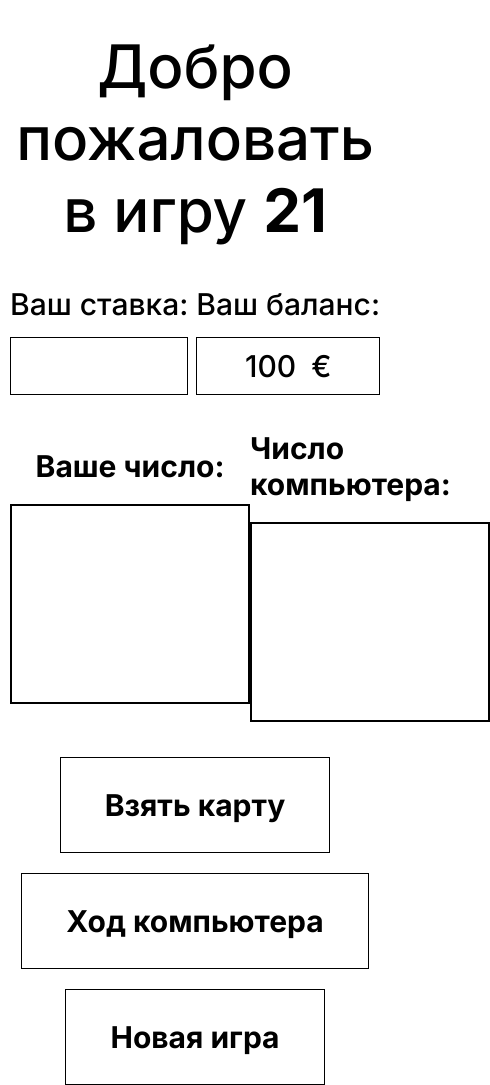
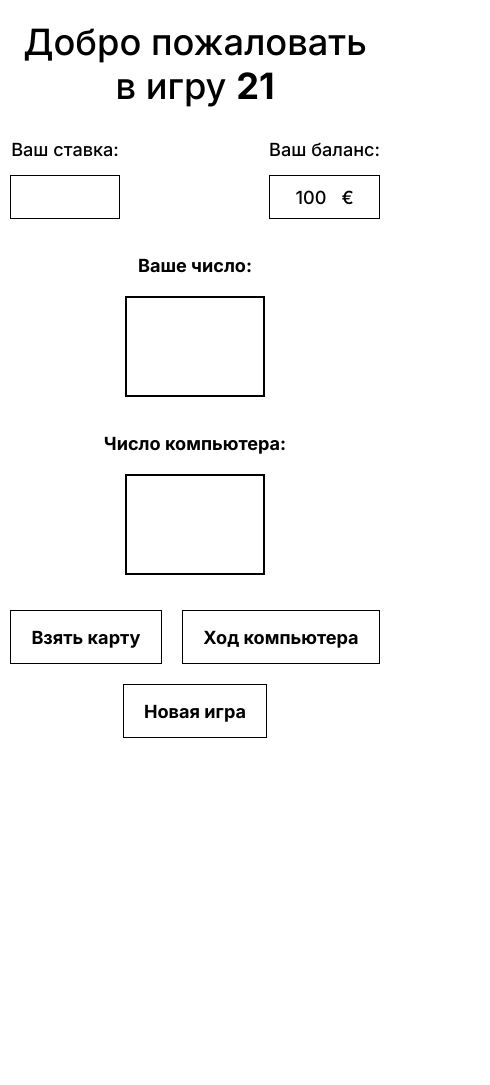
Before and after one commit to ivanprosyanik/21, a plain HTML site: page index.html in a window 390 px wide. Shown: the whole page, 490 px wide, since content can reach past the window. After the commit the page ends 844 px from the top, so only its background shows below. Drawn offline with Linux system fonts and the light colour scheme.

Commit message:
responsive v.0.1

```diff
--- a/main.js
+++ b/main.js
@@ -47,8 +47,12 @@ function playLose(number) {
     resultGame.textContent = 'Вы проиграли';
     btnGetCard.disabled = true;
     btnStop.disabled = true;
-    btnNewGame.disabled = true;
-    restartGame.classList.add('active');
+
+    if(playerMoney == 0) {
+      restartGame.classList.add('active');
+      restartGame.scrollIntoView({ behavior: 'smooth' });
+      btnNewGame.disabled = true;
+    }
   }
 };
 
--- a/scss/_global.scss
+++ b/scss/_global.scss
@@ -15,6 +15,10 @@ body {
   font-family: 'Inter', sans-serif;
   font-size: 30px;
   font-weight: 700;
+
+  @include r($desktop) {
+    font-size: size(30, 18);
+  }
 }
 
 .container {
@@ -25,7 +29,7 @@ body {
 
 .btn {
   cursor: pointer;
-  padding: 29px 44px;
+  padding: size(29, 15) size(44, 20);
   border: 1px solid #000;
   white-space: nowrap;
 
@@ -40,7 +44,7 @@ body {
     visibility: hidden;
     transform: translateY(-150%);
     position: absolute;
-    transition: opacity .3s ease-in-out, visibility .3s ease-in-out, transform .3s ease-in-out, position .3s ease-in-out;
+    transition: opacity .3s ease-in-out, visibility .3s ease-in-out, transform .5s ease-in-out, position .3s ease-in-out;
   }
 
   &-restart.active {
@@ -48,6 +52,6 @@ body {
     visibility: visible;
     transform: translateY(0);
     position: relative;
-    transition: opacity .3s ease-in-out, visibility .3s ease-in-out, transform .3s ease-in-out, position .3s ease-in-out;
+    transition: opacity .3s ease-in-out, visibility .3s ease-in-out, transform .5s ease-in-out, position .3s ease-in-out;
   }
 }
--- a/scss/_vars.scss
+++ b/scss/_vars.scss
@@ -1,8 +1,8 @@
 // Переменные для адаптива
 
-$desktop: 1200px;
-$tablet-2: 992px;
-$tablet: 768px;
-$phone: 576px;
+$desktop: 1200;
+$tablet-2: 992;
+$tablet: 768;
+$phone: 576;
 
 // Colors
--- a/scss/style.scss
+++ b/scss/style.scss
@@ -1,13 +1,13 @@
 @import 'reset';
 @import 'vars';
+@import 'mixins';
 @import 'global';
-@import 'mixins';
 
 
 .title {
   text-align: center;
-  padding-top: 30px;
-  margin-bottom: 40px;
+  padding-top: 20px;
+  margin-bottom: 30px;
   font-weight: 500;
 
   span {
@@ -57,6 +57,11 @@
   justify-content: space-between;
   align-items: center;
 
+  @include r($phone) {
+    flex-direction: column;
+    gap: 35px;
+  }
+
   &__player,
   &__pc {
     display: flex;
@@ -65,19 +70,19 @@
   }
 
   &__title {
-    font-size: 30px;
+    font-size: size(30, 18);
     margin-bottom: 20px;
   }
 
   &__span {
-    width: 240px;
-    height: 200px;
+    width: size(240, 140);
+    height: size(200, 100);
     display: flex;
     justify-content: center;
     align-items: center;
     border: 2px solid #000;
     color: #000;
-    font-size: 70px;
+    font-size: size(70, 35);
   }
 
   &__game {
@@ -105,4 +110,13 @@
     gap: 20px;
     align-items: center;
   }
+
+  &__item {
+    &:nth-child(1),
+    &:nth-child(2) {
+      @include r($phone) {
+        margin: 0 auto;
+      }
+    }
+  }
 }
```
Also changed, not shown: css/style.min.css, 1 other file.
